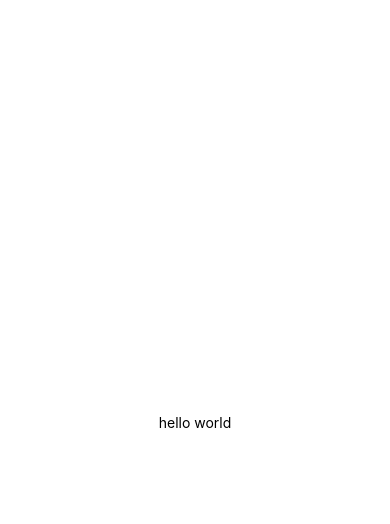
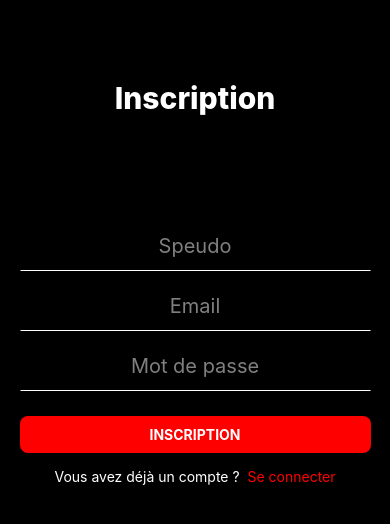
Before and after one commit to adatechschool/projet-mobile-pari_damis, a React Native app in the folder Frontend/: screen / in a window 390 px wide. Shown: the top 524 px of the page. Built offline with nearby package versions, Linux system fonts and the light colour scheme.

Commit message:
page login

```diff
--- a/Frontend/App.js
+++ b/Frontend/App.js
@@ -1,20 +1,22 @@
 import { StatusBar } from 'expo-status-bar';
 import { StyleSheet, Text, View } from 'react-native';
+import Login from './components/Login';
 
 export default function App() {
   return (
-    <View style={styles.container}>
-      <Text>hello world</Text>
-      <StatusBar style="auto" />
-    </View>
+    // <View style={styles.container}>
+    //   <Text>hello world</Text>
+    //   <StatusBar style="auto" />
+    // </View>
+    <Login />
   );
 }
 
-const styles = StyleSheet.create({
-  container: {
-    flex: 1,
-    backgroundColor: '#fff',
-    alignItems: 'center',
-    justifyContent: 'center',
-  },
-});
+// const styles = StyleSheet.create({
+//   container: {
+//     flex: 1,
+//     backgroundColor: '#fff',
+//     alignItems: 'center',
+//     justifyContent: 'center',
+//   },
+// });
--- /dev/null
+++ b/Frontend/components/Login.js
@@ -0,0 +1,96 @@
+import React from "react";
+import {
+  View,
+  Text,
+  TextInput,
+  TouchableOpacity,
+  StyleSheet,
+} from "react-native";
+
+
+
+const Login = () => {
+    return (
+      <View style={{ flex: 1, backgroundColor: "black" }}>
+        <View>
+          <Text style={styles.inscription}>Inscription</Text>
+        </View>
+
+        <View style={styles.form}>
+          <TextInput
+            style={styles.text}
+            placeholder="Speudo"
+            placeholderTextColor="gray"
+          />
+          <TextInput
+            style={styles.text}
+            placeholder="Email"
+            placeholderTextColor="gray"
+          />
+          <TextInput
+            style={styles.text}
+            placeholder="Mot de passe"
+            placeholderTextColor="gray"
+            secureTextEntry={true}
+          />
+          <TouchableOpacity style={styles.customButton} onPress={() => {}}>
+            <Text style={styles.buttonText}>INSCRIPTION</Text>
+          </TouchableOpacity>
+          <Text style={{ color: "white", marginTop: 10 }}>
+            Vous avez déjà un compte ?&nbsp;&nbsp;
+            <Text style={{ color: "red" }} onPress={() => {}}>
+              Se connecter
+            </Text>
+          </Text>
+        </View>
+      </View>
+    );
+  };
+
+
+  export default Login;
+
+  const styles = StyleSheet.create({
+    inscription: {
+      color: "white",
+      top: 70,
+      fontSize: 30,
+      padding: 5,
+      margin: 5,
+      fontWeight: "800",
+      textAlign: "center",
+    },
+    customButton: {
+      borderBottomColor: "red",
+      backgroundColor: "red",
+      padding: 10,
+      margin: 5,
+      marginTop: 20,
+      borderRadius: 8,
+      width: "90%",
+    },
+    buttonText: {
+      color: "white",
+      fontWeight: "700",
+      alignItems: "center",
+      textAlign: "center",
+    },
+    form: {
+      flex: 1,
+      justifyContent: "center",
+      alignItems: "center",
+      bottom: 100,
+      width: "100%",
+    },
+    text: {
+      borderWidth: 1,
+      borderBottomColor: "white",
+      padding: 10,
+      margin: 5,
+      width: "90%",
+      height: 50,
+      color: "white",
+      fontSize: "20px",
+      textAlign: "center",
+    },
+  });
```
